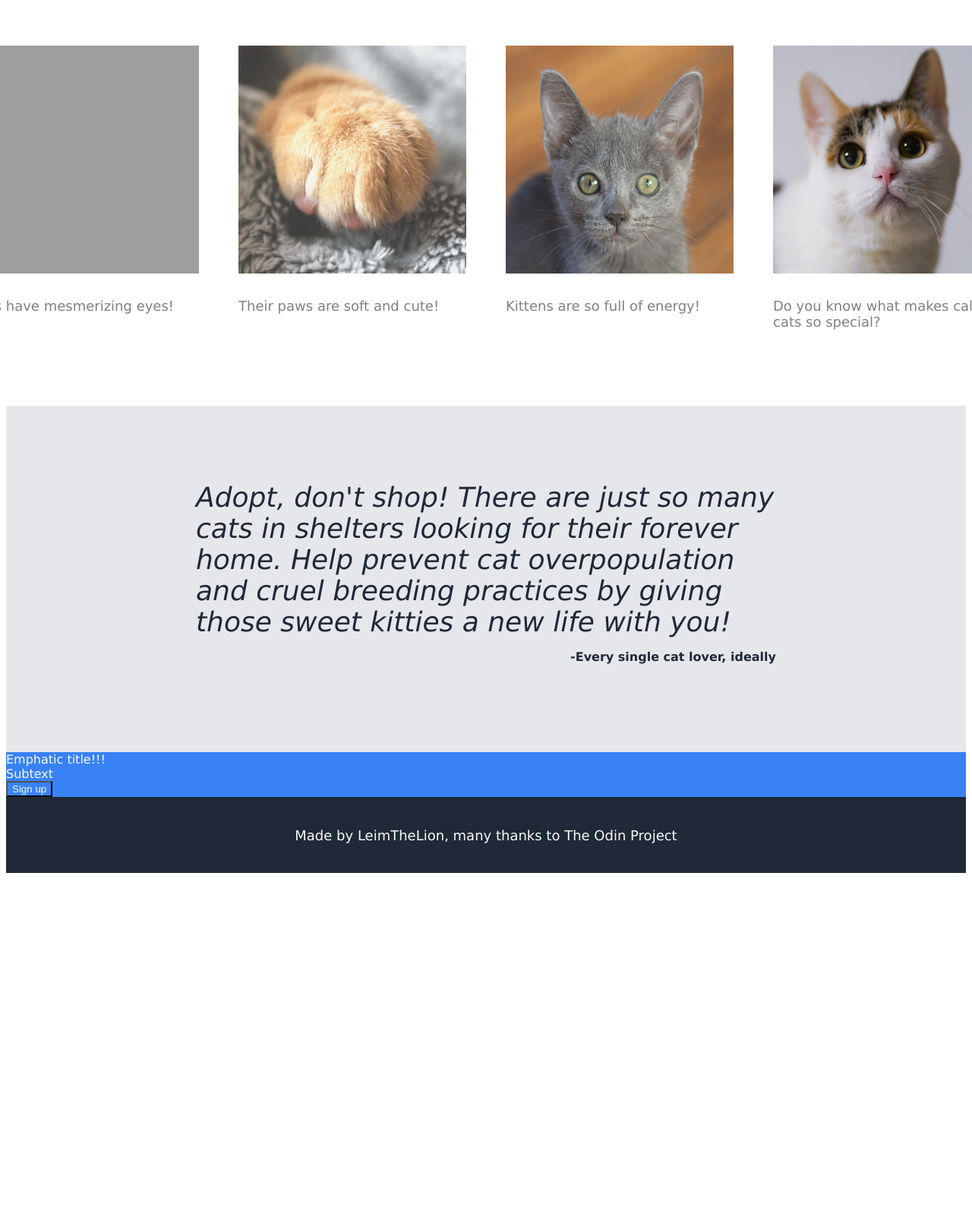
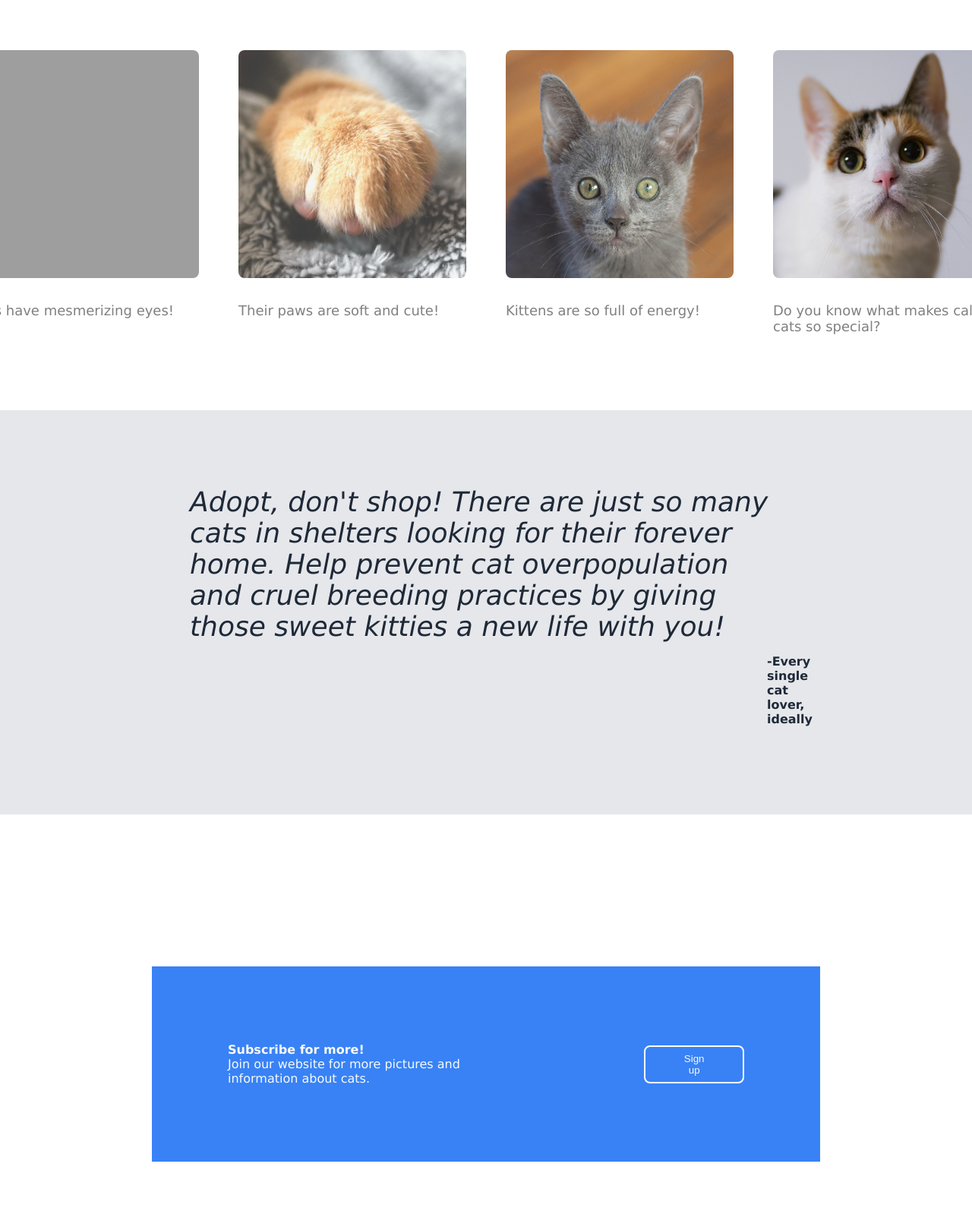
Before and after one commit to LeimTheLion/landing-page, a plain HTML site: page index.html in a window 1280 px wide. Shown: the part 620-2210 px from the top of the page at 76% size. Before the commit the page ends 1777 px from the top, so only its background shows below. Drawn offline with Linux system fonts and the light colour scheme; grey boxes are pictures that could not be loaded.

Commit message:
Almost finished

```diff
--- a/index.html
+++ b/index.html
@@ -1,5 +1,6 @@
 <!DOCTYPE html>
 <html lang="en">
+
 <head>
   <meta charset="UTF-8">
   <meta http-equiv="X-UA-Compatible" content="IE=edge">
@@ -7,50 +8,69 @@
   <title>My First Website</title>
   <link rel="stylesheet" href="style.css">
 </head>
+
 <body>
-    <header><div class="firstline"><div class="logo">Header Logo</div>
+  <div class="justnofooter">
+    <header>
+      <div class="firstline">
+        <div class="logo">Header Logo</div>
         <ul>
           <li><a href="www.wikipedia.org/wiki/cat">link one</a></li>
           <li><a href="www.wikipedia.org/wiki/cat">link two</a></li>
           <li><a href="www.wikipedia.org/wiki/cat">link three</a></li>
         </ul>
       </div>
-    <div class="headerinfo"><div class="part1"><h1>It's all about Cats!</h1>
-    <p class="subtext">Cats are cute little creatures who make our life better. This page will offer you nice pictures and some information about them.</p>
-    <button>Sign up</button></div>
-    <div class="part2"><img src="./images/header-cat.jpg" alt="Photo of Tabby Cat Sleeping On Chair"
-    width="500"
-    height="300"></div></div>
+      <div class="headerinfo">
+        <div class="part1">
+          <h1>It's all about Cats!</h1>
+          <p class="subtext">Cats are cute little creatures who make our life better. This page will offer you nice
+            pictures and some information about them.</p>
+          <button class="button1">Sign up</button>
+        </div>
+        <div class="part2"><img src="./images/header-cat.jpg" alt="Photo of Tabby Cat Sleeping On Chair" width="500"
+            height="300"></div>
+      </div>
     </header>
-<div class=maininfo><h2 class="question">What's not to love about cats?</h2>
-    <div class="pictures"><div class="pictxt"><img src="./images/cat1.jpg" alt="Furry cat looking at camera while lying on blanket"
-    width="300"
-    height="300">
-    <div class="text">Cats have mesmerizing eyes!</div></div>
+    <div class=maininfo>
+      <h2 class="question">What's not to love about cats?</h2>
+      <div class="pictures">
+        <div class="pictxt"><img src="./images/cat1.jpg" alt="Furry cat looking at camera while lying on blanket"
+            width="300" height="300">
+          <div class="text">Cats have mesmerizing eyes!</div>
+        </div>
 
         <div class="pictxt"><img src="./images/cat2.jpg" alt="Selective Photo of Brown Pet Paw (Ginger cat paw)"
-    width="300"
+            width="300" height="300">
+          <div class="text">Their paws are soft and cute!</div>
+        </div>
+
+        <div class="pictxt"><img src="./images/cat3.jpg" alt="Gray Kitten Sitting on the Floor" width="300"
             height="300">
-  <div class="text">Their paws are soft and cute!</div></div>
+          <div class="text">Kittens are so full of energy!</div>
+        </div>
 
-  <div class="pictxt"><img src="./images/cat3.jpg" alt="Gray Kitten Sitting on the Floor"
-    width="300"
-    height="300">
-  <div class="text">Kittens are so full of energy!</div></div>
-
-  <div class="pictxt"><img src="./images/cat4.jpg" alt="Calico Cat"
-    width="300"
-    height="300">
-  <div class="text">Do you know what makes calico cats so special?</div></div></div>
+        <div class="pictxt"><img src="./images/cat4.jpg" alt="Calico Cat" width="300" height="300">
+          <div class="text">Do you know what makes calico cats so special?</div>
         </div>
-<div class="quote"><div class="quotxt">Adopt, don't shop! There are just so many cats in shelters looking for their forever home. Help prevent cat overpopulation and cruel breeding practices by giving those sweet kitties a new life with you!</div>
-<p class="whosaidit">-Every single cat lover, ideally</p></div>
-<div class="signup"><div>Emphatic title!!!</div>
-<div>Subtext</div>
-<button>Sign up</button>
+      </div>
+    </div>
+    <div class="quote">
+      <div class="quotxt">Adopt, don't shop! There are just so many cats in shelters looking for their forever home.
+        Help prevent cat overpopulation and cruel breeding practices by giving those sweet kitties a new life with you!
+      </div>
+      <p class="whosaidit">-Every single cat lover, ideally</p>
+    </div>
+    <div class="signup">
+      <div class="onlytext">
+        <div class="subscribe">Subscribe for more!</div>
+        <div>Join our website for more pictures and information about cats.</div>
+      </div>
+      <button class="button2">Sign up</button>
+    </div>
   </div>
   <div class="footer">
     <div>Made by LeimTheLion, many thanks to The Odin Project</div>
   </div>
 </body>
+
 </html>
--- a/style.css
+++ b/style.css
@@ -1,7 +1,13 @@
+html, body {
+    height: 100%;
+}
+
 body {
     font-family: Verdana, Tahoma, sans-serif;
     display: flex;
     flex-direction: column;
+    margin: 0px;
+    flex: 1;
 }
 
 header, .footer {
@@ -61,11 +67,13 @@ h2 {
     font-size: 36px;
     font-weight: 300;
     font-style: italic;
+    align-self: center;
 }
 
 .whosaidit {
     font-weight: 700;
-    align-self: flex-end;
+    align-self: center;
+    margin-left: 800px;
 }
 
 .text {
@@ -86,6 +94,7 @@ header {
     left: 0;
     right: 0;
     height: 100px;
+    flex-shrink: 0;
 }
 
 .firstline {
@@ -106,6 +115,7 @@ header {
     align-items: center;
     justify-content: center;
     gap: 52px;
+    flex: 1;
 }
 
 .pictures {
@@ -125,3 +135,36 @@ header {
 .text {
     max-width: 350px;
 }
+
+.signup {
+    display: flex;
+    justify-content: space-between;
+    align-items: center;
+    align-self: center;
+    padding: 100px;
+    gap: 200px;
+    margin: 200px;
+}
+
+.subscribe {
+    font-weight: 700;
+}
+
+.justnofooter {
+    display: flex;
+    flex-direction: column;
+    flex: 1 0 auto;
+}
+
+.button1, .button2 {
+    padding: 8px 48px;
+    border-radius: 8px;
+}
+
+.button2 {
+    border: 2px solid white;
+}
+
+img {
+    border-radius: 8px;
+}
```
Lines whose indentation alone changed are shown as unchanged.
